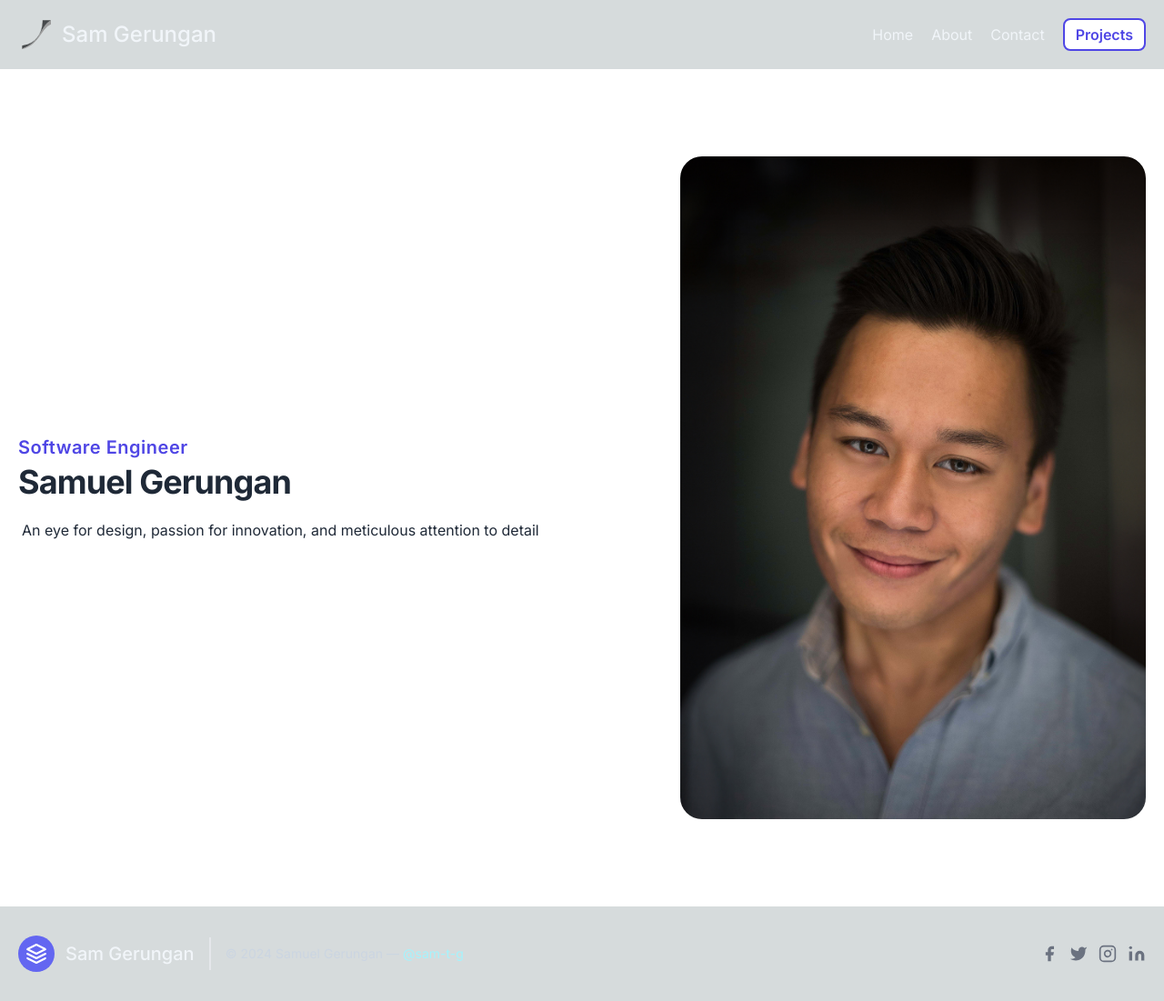
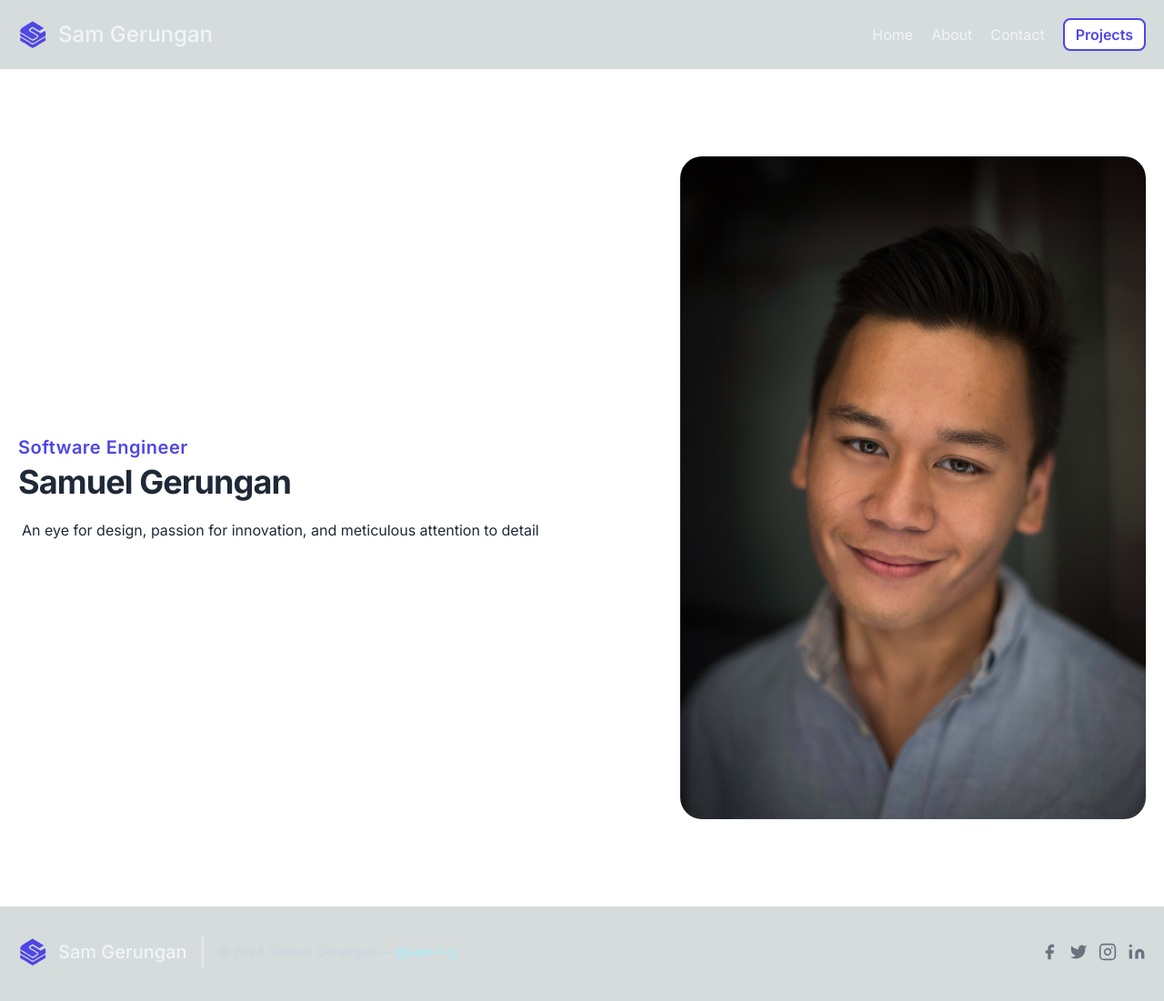
Before and after one commit to Sam-T-G/sam-modern-portfolio, a Next.js app: page / in a window 1280 px wide. Shown: the whole page at 91% size. Built offline with nearby package versions, Linux system fonts and the light colour scheme.

Commit message:
Logo Change

```diff
--- a/src/components/Footer.tsx
+++ b/src/components/Footer.tsx
@@ -6,15 +6,23 @@ const Footer = () => {
 			<div className="container px-5 py-8 mx-auto flex flex-col justify-between items-center sm:flex-row">
 				<a className="flex title-font font-medium items-center md:justify-start justify-center text-slate-100">
 					<svg
+						className="w-8 h-8"
+						version="1.0"
 						xmlns="http://www.w3.org/2000/svg"
-						fill="none"
-						stroke="currentColor"
-						strokeLinecap="round"
-						strokeLinejoin="round"
-						strokeWidth="2"
-						className="w-10 h-10 text-white p-2 bg-indigo-500 rounded-full"
-						viewBox="0 0 24 24">
-						<path d="M12 2L2 7l10 5 10-5-10-5zM2 17l10 5 10-5M2 12l10 5 10-5"></path>
+						width="200.000000pt"
+						height="202.000000pt"
+						viewBox="0 0 200.000000 202.000000"
+						preserveAspectRatio="xMidYMid meet">
+						{" "}
+						<g
+							transform="translate(0.000000,202.000000) scale(0.100000,-0.100000)"
+							fill="#4f46e5"
+							stroke="none">
+							{" "}
+							<path d="M889 1857 c-155 -95 -453 -277 -540 -330 -153 -94 -219 -178 -219 -282 l0 -51 82 -50 c45 -27 100 -60 122 -73 63 -36 212 -126 301 -180 149 -91 300 -179 337 -197 l37 -17 83 50 c46 28 106 63 133 78 28 15 56 32 63 38 16 13 16 65 -1 82 -7 7 -112 72 -233 145 -257 155 -287 176 -308 212 -40 67 -8 112 140 197 58 34 107 61 109 61 2 0 104 -61 227 -135 123 -74 230 -135 239 -135 19 0 291 171 296 186 2 6 -56 47 -129 91 -73 43 -215 128 -315 189 -266 159 -307 184 -314 184 -4 0 -53 -29 -110 -63z"></path>{" "}
+							<path d="M935 1404 c-74 -39 -92 -59 -87 -95 5 -33 10 -37 172 -132 212 -123 364 -217 371 -228 9 -16 -1 -88 -17 -120 -18 -37 -72 -81 -156 -130 -40 -23 -101 -59 -135 -80 -34 -22 -68 -39 -74 -39 -11 0 -98 51 -284 167 -44 27 -152 94 -240 148 -88 54 -199 122 -246 151 -47 30 -91 54 -98 54 -7 0 -11 -30 -11 -93 0 -109 -4 -103 115 -169 44 -25 118 -69 165 -98 47 -29 110 -67 140 -85 30 -17 140 -82 243 -144 151 -90 194 -112 215 -108 15 3 69 31 120 61 51 31 96 56 99 56 3 0 20 11 37 23 17 13 81 52 141 86 61 35 146 85 190 112 44 27 128 76 188 110 l107 62 0 151 0 151 -31 18 c-41 23 -59 22 -105 -10 -21 -14 -64 -40 -94 -56 -30 -16 -62 -36 -71 -43 -8 -8 -22 -14 -29 -14 -12 0 -371 209 -492 286 -55 35 -77 37 -133 8z"></path>{" "}
+							<path d="M1849 811 c-13 -10 -46 -30 -74 -46 -27 -15 -93 -53 -145 -85 -383 -230 -620 -370 -631 -370 -11 0 -143 77 -626 367 -122 73 -227 133 -233 133 -6 0 -10 -40 -10 -110 0 -129 -28 -99 230 -250 102 -60 199 -118 215 -128 154 -97 410 -242 428 -242 13 0 55 20 94 44 39 24 75 45 80 47 4 2 60 35 123 73 63 38 140 84 170 101 30 18 116 69 190 115 74 46 156 95 182 109 l48 26 0 112 c0 61 -4 114 -9 117 -5 3 -19 -3 -32 -13z"></path>{" "}
+						</g>{" "}
 					</svg>
 					<span className="ml-3 text-xl">Sam Gerungan</span>
 				</a>
--- a/src/components/Navbar.tsx
+++ b/src/components/Navbar.tsx
@@ -6,26 +6,29 @@ const Navbar = () => {
 		<header className="text-slate-100 body-font">
 			<div className="container mx-auto flex flex-wrap p-5 flex-col md:flex-row items-center">
 				<a className="flex font-medium items-center mb-4 md:mb-0">
-					<svg
-						className="w-8 h-8 ml-1"
-						xmlns="http://www.w3.org/2000/svg"
-						viewBox="0 0 250 250">
-						<path
-							fill="#9c9c9c"
-							stroke="#9c9c9c"
-							d="M177.71 19.25C174.273 124.668 113.474 199.205 16 217.502c-4.675.878-9.512 1.807-10.75 2.066-2.208.461-2.25.74-2.25 14.951V249h2.757c7.508 0 29.972-7.993 44.243-15.741 44.548-24.188 75.563-55.251 122.407-122.593 16.568-23.819 24.996-34.097 38.165-46.542 11.167-10.554 27.975-22.177 34.854-24.103L250 38.74V2h-71.727l-.563 17.25"
-							fill-rule="evenodd"></path>
-						<path
-							fill="#fcfcfc"
-							stroke="#fcfcfc"
-							d="M178 15.449c0 45.445-15.628 95.51-40.191 128.757-30.602 41.42-71.853 65.103-131.059 75.242l-3.75.643v13.954C3 241.72 3.287 248 3.637 248c1.163 0 37.652-19.227 50.825-26.781 16.767-9.614 22.469-13.478 37.038-25.095 32.09-25.587 47.814-45.203 69.038-86.124 30.996-59.763 52.241-86.531 82.247-103.631L250.452 2H178v13.449"
-							fill-rule="evenodd"></path>
-						<path
-							fill="#46494b"
-							stroke="#46494b"
-							d="M178.609 16.75C173.47 125.962 115.282 198.356 17.07 217.726L3.003 220.5l-.002 13.837L3 248.173l17.624-9.153c38.659-20.078 53.373-29.1 72.123-44.219 31.003-25 46.332-44.341 67.458-85.115 30.347-58.568 53.686-87.754 83.503-104.424l5.792-3.238-35.098-.012L179.303 2l-.694 14.75"
-							fill-rule="evenodd"></path>
-					</svg>
+					<div className="text-indigo-600">
+						{
+							<svg
+								className="w-8 h-8"
+								version="1.0"
+								xmlns="http://www.w3.org/2000/svg"
+								width="200.000000pt"
+								height="202.000000pt"
+								viewBox="0 0 200.000000 202.000000"
+								preserveAspectRatio="xMidYMid meet">
+								{" "}
+								<g
+									transform="translate(0.000000,202.000000) scale(0.100000,-0.100000)"
+									fill="#4f46e5"
+									stroke="none">
+									{" "}
+									<path d="M889 1857 c-155 -95 -453 -277 -540 -330 -153 -94 -219 -178 -219 -282 l0 -51 82 -50 c45 -27 100 -60 122 -73 63 -36 212 -126 301 -180 149 -91 300 -179 337 -197 l37 -17 83 50 c46 28 106 63 133 78 28 15 56 32 63 38 16 13 16 65 -1 82 -7 7 -112 72 -233 145 -257 155 -287 176 -308 212 -40 67 -8 112 140 197 58 34 107 61 109 61 2 0 104 -61 227 -135 123 -74 230 -135 239 -135 19 0 291 171 296 186 2 6 -56 47 -129 91 -73 43 -215 128 -315 189 -266 159 -307 184 -314 184 -4 0 -53 -29 -110 -63z"></path>{" "}
+									<path d="M935 1404 c-74 -39 -92 -59 -87 -95 5 -33 10 -37 172 -132 212 -123 364 -217 371 -228 9 -16 -1 -88 -17 -120 -18 -37 -72 -81 -156 -130 -40 -23 -101 -59 -135 -80 -34 -22 -68 -39 -74 -39 -11 0 -98 51 -284 167 -44 27 -152 94 -240 148 -88 54 -199 122 -246 151 -47 30 -91 54 -98 54 -7 0 -11 -30 -11 -93 0 -109 -4 -103 115 -169 44 -25 118 -69 165 -98 47 -29 110 -67 140 -85 30 -17 140 -82 243 -144 151 -90 194 -112 215 -108 15 3 69 31 120 61 51 31 96 56 99 56 3 0 20 11 37 23 17 13 81 52 141 86 61 35 146 85 190 112 44 27 128 76 188 110 l107 62 0 151 0 151 -31 18 c-41 23 -59 22 -105 -10 -21 -14 -64 -40 -94 -56 -30 -16 -62 -36 -71 -43 -8 -8 -22 -14 -29 -14 -12 0 -371 209 -492 286 -55 35 -77 37 -133 8z"></path>{" "}
+									<path d="M1849 811 c-13 -10 -46 -30 -74 -46 -27 -15 -93 -53 -145 -85 -383 -230 -620 -370 -631 -370 -11 0 -143 77 -626 367 -122 73 -227 133 -233 133 -6 0 -10 -40 -10 -110 0 -129 -28 -99 230 -250 102 -60 199 -118 215 -128 154 -97 410 -242 428 -242 13 0 55 20 94 44 39 24 75 45 80 47 4 2 60 35 123 73 63 38 140 84 170 101 30 18 116 69 190 115 74 46 156 95 182 109 l48 26 0 112 c0 61 -4 114 -9 117 -5 3 -19 -3 -32 -13z"></path>{" "}
+								</g>{" "}
+							</svg>
+						}
+					</div>
 					<h1 className="ml-3 text-2xl cursor-pointer">Sam Gerungan</h1>
 				</a>
 				<nav className="md:ml-auto flex flex-wrap items-center justify-center">
```
